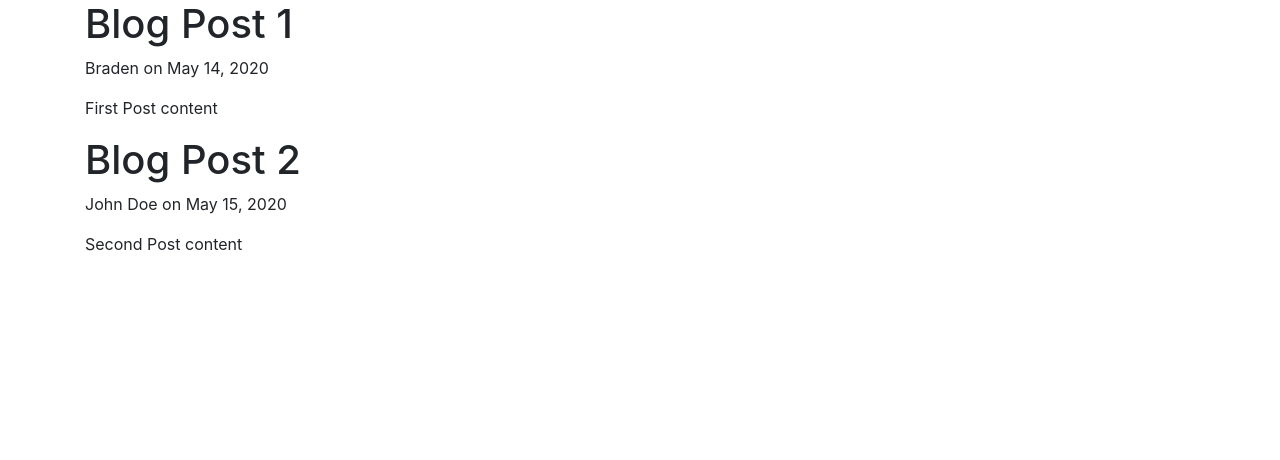
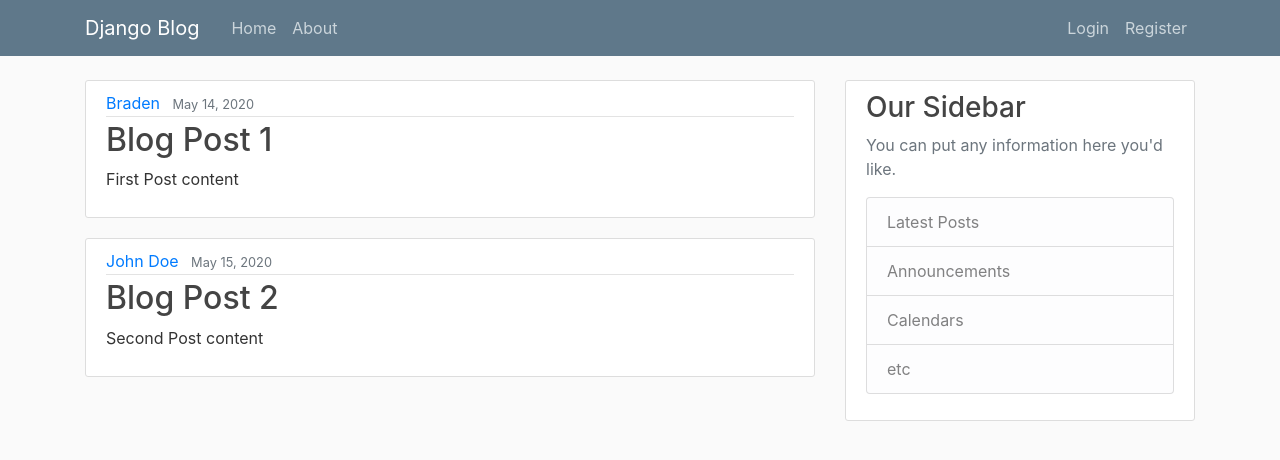
Before and after one commit to 1sdc0d3r/Django-Blog, a Django app: page / in a window 1280 px wide. Shown: the top 460 px of the page. Run offline with Django 3.2, Linux system fonts and the light colour scheme; some libraries are stand-ins or nearby versions.

Commit message:
modified base and home template, added in a navbar and other snippeted html/css

```diff
--- /dev/null
+++ b/django_project/blog/static/blog/main.css
@@ -0,0 +1,89 @@
+body {
+    background: #fafafa;
+    color: #333333;
+    margin-top: 5rem;
+}
+
+h1,
+h2,
+h3,
+h4,
+h5,
+h6 {
+    color: #444444;
+}
+
+ul {
+    margin: 0;
+}
+
+.bg-steel {
+    background-color: #5f788a;
+}
+
+.site-header .navbar-nav .nav-link {
+    color: #cbd5db;
+}
+
+.site-header .navbar-nav .nav-link:hover {
+    color: #ffffff;
+}
+
+.site-header .navbar-nav .nav-link.active {
+    font-weight: 500;
+}
+
+.content-section {
+    background: #ffffff;
+    padding: 10px 20px;
+    border: 1px solid #dddddd;
+    border-radius: 3px;
+    margin-bottom: 20px;
+}
+
+.article-title {
+    color: #444444;
+}
+
+a.article-title:hover {
+    color: #428bca;
+    text-decoration: none;
+}
+
+.article-content {
+    white-space: pre-line;
+}
+
+.article-img {
+    height: 65px;
+    width: 65px;
+    margin-right: 16px;
+}
+
+.article-metadata {
+    padding-bottom: 1px;
+    margin-bottom: 4px;
+    border-bottom: 1px solid #e3e3e3
+}
+
+.article-metadata a:hover {
+    color: #333;
+    text-decoration: none;
+}
+
+.article-svg {
+    width: 25px;
+    height: 25px;
+    vertical-align: middle;
+}
+
+.account-img {
+    height: 125px;
+    width: 125px;
+    margin-right: 20px;
+    margin-bottom: 16px;
+}
+
+.account-heading {
+    font-size: 2.5rem;
+}
--- a/django_project/blog/templates/blog/base.html
+++ b/django_project/blog/templates/blog/base.html
@@ -1,7 +1,9 @@
+{% load static %}
 <!DOCTYPE html>
 <html lang="en">
 
 <head>
+
     <!-- Required meta tags -->
     <meta charset="utf-8">
     <meta name="viewport" content="width=device-width, initial-scale=1, shrink-to-fit=no">
@@ -10,17 +12,59 @@
     <link rel="stylesheet" href="https://stackpath.bootstrapcdn.com/bootstrap/4.5.0/css/bootstrap.min.css"
         integrity="sha384-9aIt2nRpC12Uk9gS9baDl411NQApFmC26EwAOH8WgZl5MYYxFfc+NcPb1dKGj7Sk" crossorigin="anonymous">
 
-    {% if title %}
-    <title>Django Blog - {{title}}</title>
+    <link rel="stylesheet" type="text/css" href="{% static 'blog/main.css' %}">
+
+    {% if title %} <title>Django Blog -
+        {{title}}</title>
     {% else %}
     <title>Django Blog</title>
     {%endif%}
 </head>
 
 <body>
-    <div class="container">
-        {%block content%}{%endblock%}
-    </div>
+    <header class="site-header">
+        <nav class="navbar navbar-expand-md navbar-dark bg-steel fixed-top">
+            <div class="container">
+                <a class="navbar-brand mr-4" href="{% url 'blog-home' %}">Django Blog</a>
+                <button class="navbar-toggler" type="button" data-toggle="collapse" data-target="#navbarToggle"
+                    aria-controls="navbarToggle" aria-expanded="false" aria-label="Toggle navigation">
+                    <span class="navbar-toggler-icon"></span>
+                </button>
+                <div class="collapse navbar-collapse" id="navbarToggle">
+                    <div class="navbar-nav mr-auto">
+                        <a class="nav-item nav-link" href="{% url 'blog-home' %}">Home</a>
+                        <a class="nav-item nav-link" href="{% url 'blog-about' %}">About</a>
+                    </div>
+                    <!-- Navbar Right Side -->
+                    <div class="navbar-nav">
+                        <a class="nav-item nav-link" href="#">Login</a>
+                        <a class="nav-item nav-link" href="#">Register</a>
+                    </div>
+                </div>
+            </div>
+        </nav>
+    </header>
+    <main role="main" class="container">
+        <div class="row">
+            <div class="col-md-8">
+                {% block content %}{% endblock %}
+            </div>
+            <div class="col-md-4">
+                <div class="content-section">
+                    <h3>Our Sidebar</h3>
+                    <p class='text-muted'>You can put any information here you'd like.
+                        <ul class="list-group">
+                            <li class="list-group-item list-group-item-light">Latest Posts</li>
+                            <li class="list-group-item list-group-item-light">Announcements</li>
+                            <li class="list-group-item list-group-item-light">Calendars</li>
+                            <li class="list-group-item list-group-item-light">etc</li>
+                        </ul>
+                    </p>
+                </div>
+            </div>
+        </div>
+    </main>
+
 
     <!-- Optional JavaScript -->
     <!-- jQuery first, then Popper.js, then Bootstrap JS -->
--- a/django_project/blog/templates/blog/home.html
+++ b/django_project/blog/templates/blog/home.html
@@ -1,8 +1,15 @@
 {% extends 'blog/base.html' %}
 {%block content%}
 {% for post in posts %}
-<h1 class="title">{{ post.title }}</h1>
-<p class="author">{{ post.author }} on {{ post.date_posted }}</p>
-<p class="content">{{post.content}}</p>
+<article class="media content-section">
+    <div class="media-body">
+        <div class="article-metadata">
+            <a class="mr-2" href="#">{{ post.author }}</a>
+            <small class="text-muted">{{ post.date_posted }}</small>
+        </div>
+        <h2><a class="article-title" href="#">{{ post.title }}</a></h2>
+        <p class="article-content">{{ post.content }}</p>
+    </div>
+</article>
 {% endfor %}
 {%endblock content%}
```
